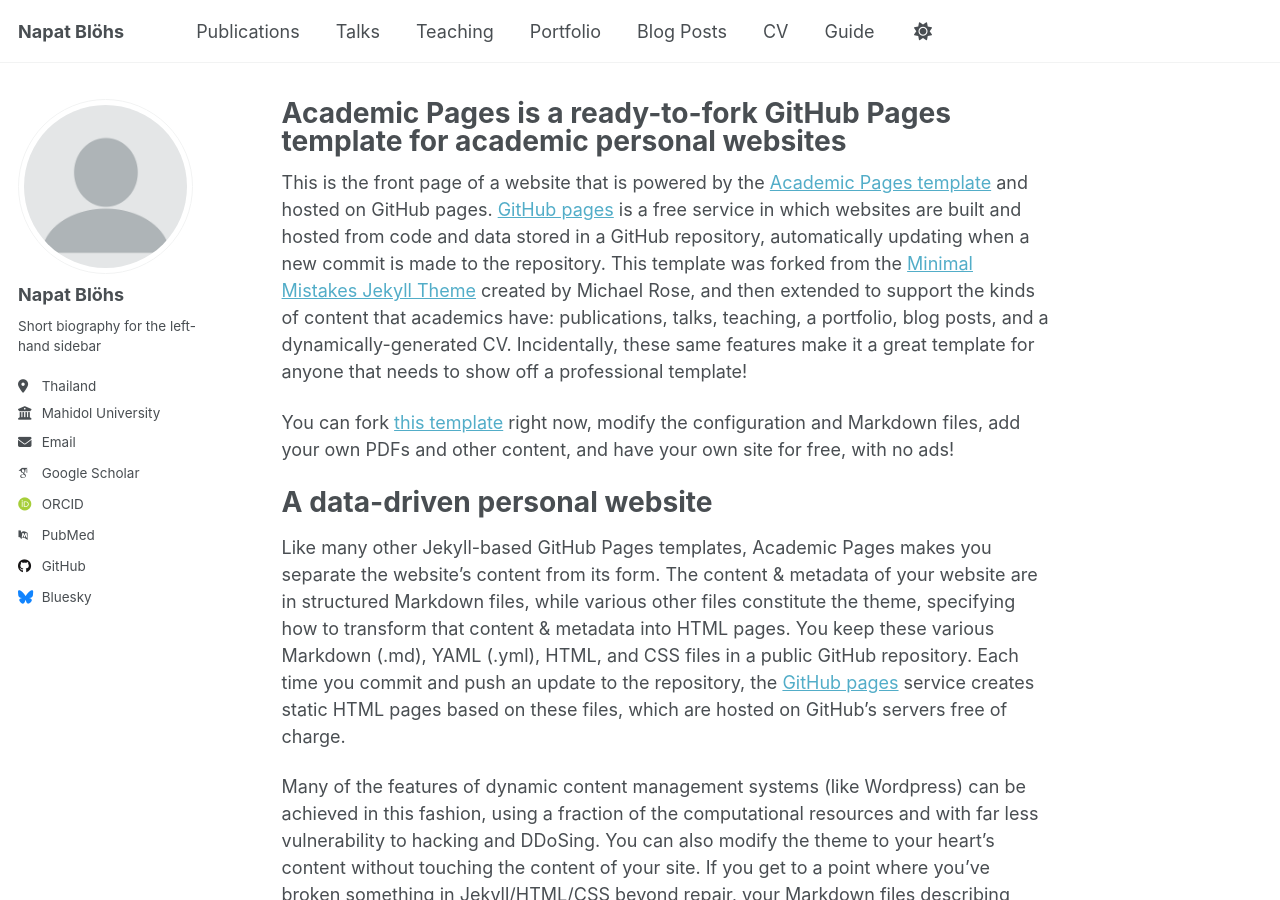
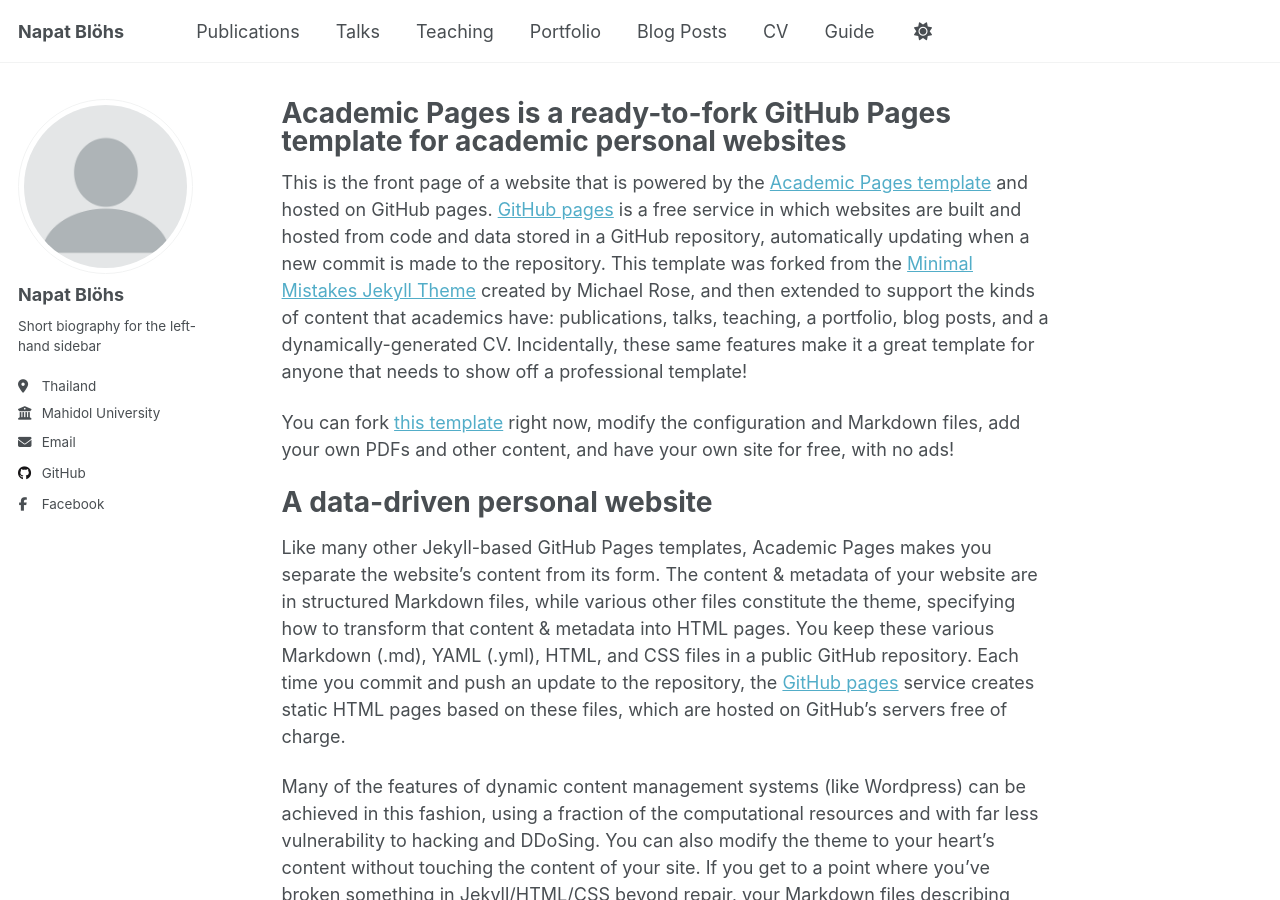
Before and after one commit to Alukus/Alukus.github.io, a Jekyll site: the page built from _pages/about.md, in a window 1280 px wide and 900 px high. Built offline with Jekyll 4.4.1, drawn with Linux system fonts in a browser that asks for light colours; some web fonts are replaced; a script that is not in the unit is left out.

Commit message:
Update _config.yml

```diff
--- a/_config.yml
+++ b/_config.yml
@@ -35,12 +35,12 @@ author:
   # Academic websites
   academia         : # URL
   arxiv            : # URL - Update with the correct link to your profile
-  googlescholar    : "https://scholar.google.com/citations?user=PS_CX0AAAAAJ"
+  googlescholar    : # "https://scholar.google.com/citations?user=PS_CX0AAAAAJ"
   inspire-hep      : # URL
   impactstory      : # URL
-  orcid            : "https://orcid.org/yourorcidurl"
+  orcid            : # "https://orcid.org/yourorcidurl"
   semantic         : # URL
-  pubmed           : "https://www.ncbi.nlm.nih.gov/pubmed/?term=john+snow"
+  pubmed           : # "https://www.ncbi.nlm.nih.gov/pubmed/?term=john+snow"
   researchgate     : # URL
   scopus           : # URL
 
@@ -48,14 +48,14 @@ author:
   bitbucket        : # Username - Update with your username on the site
   codepen          : # Username
   dribbble         : # Username
-  github           : "academicpages"
+  github           : "Alukus"
   kaggle           : # Username
   stackoverflow    : # User number or user number and name (i.e., use "1" or "1/jeff-atwood")
 
   # Social media
   artstation       : # Username
-  bluesky          : "bsky.app" # Replace this with you Bluesky username
-  facebook         : # Username
+  bluesky          : # "bsky.app" # Replace this with you Bluesky username
+  facebook         :  "Napat Blöhs"
   flickr           : # Username
   foursquare       : # Username
   goodreads        : # Username
```
